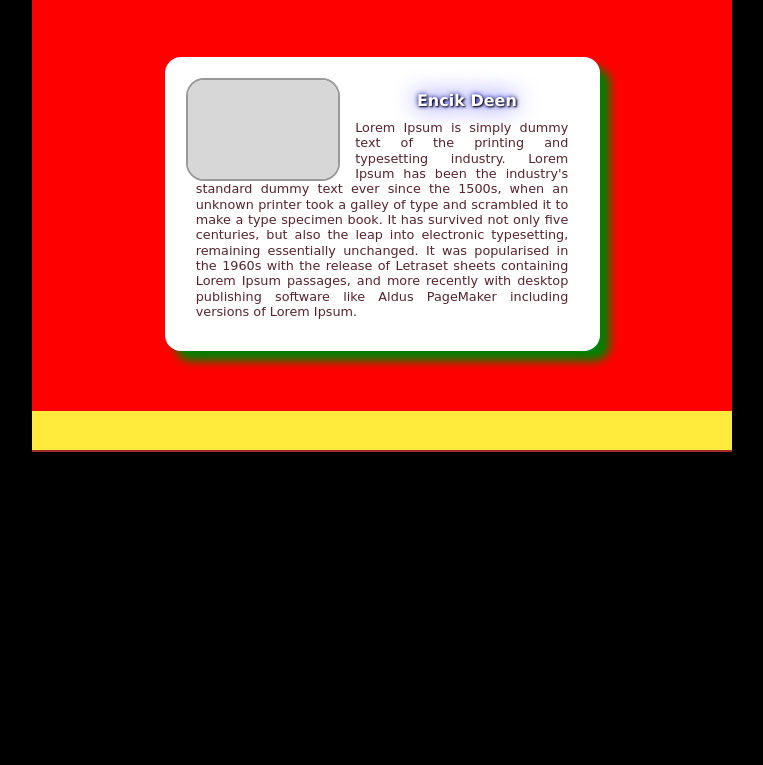
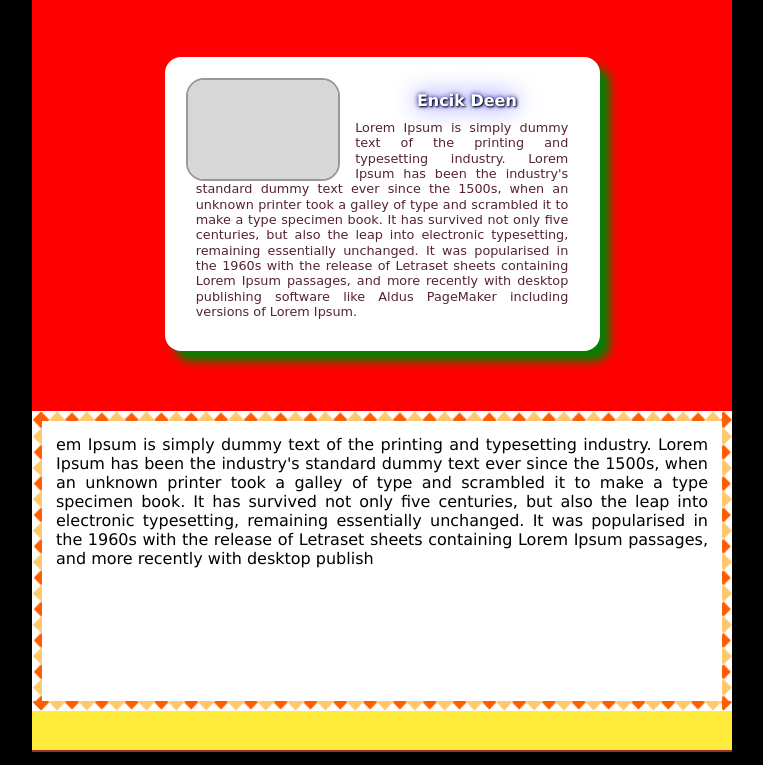
Before and after one commit to ibnujusup/ibnujusup.github.io, a plain HTML site: page latihan/htmlcssp2/latihan4.html in a window 1280 px wide. Shown: the part 164-929 px from the top of the page, without its empty margins (258-1021 px from the left). Before the commit the page ends 800 px from the top, so only its background shows below. Drawn offline with Linux system fonts and the light colour scheme; grey boxes are pictures that could not be loaded; a web font is replaced by a local one.

Commit message:
Update latihan4.html

```diff
--- a/latihan/htmlcssp2/latihan4.html
+++ b/latihan/htmlcssp2/latihan4.html
@@ -116,7 +116,6 @@
 	    border: 2px solid black;
 	    margin-right: 4%;
 	    opacity: 0.4;
-
 	}
 
 
@@ -140,6 +139,19 @@
 	    line-height: 1.2em;
 	    text-align: justify;
 		font-family: 'Baloo Bhai', cursive;
+	}
+
+
+	#divExtra {
+	    border: 10px solid black;
+	    border-image: url(https://ibnujusup.github.io/latihan/htmlcssp2/border.png) 20% round;
+	    width: 100%;
+	    height: 300px;
+	    background-color: white;
+	    box-sizing: border-box;
+	    padding: 14px;
+	    text-align: justify;
+	    font-size: 1em;
 	}
 
 	#divFooter {
@@ -175,7 +187,10 @@
 			<p>Lorem Ipsum is simply dummy text of the printing and typesetting industry. Lorem Ipsum has been the industry's standard dummy text ever since the 1500s, when an unknown printer took a galley of type and scrambled it to make a type specimen book. It has survived not only five centuries, but also the leap into electronic typesetting, remaining essentially unchanged. It was popularised in the 1960s with the release of Letraset sheets containing Lorem Ipsum passages, and more recently with desktop publishing software like Aldus PageMaker including versions of Lorem Ipsum.</p>
 			</div>
 		</div>
-		<div id="divFooter"></div>
+	<div id="divExtra">
+		<p>em Ipsum is simply dummy text of the printing and typesetting industry. Lorem Ipsum has been the industry's standard dummy text ever since the 1500s, when an unknown printer took a galley of type and scrambled it to make a type specimen book. It has survived not only five centuries, but also the leap into electronic typesetting, remaining essentially unchanged. It was popularised in the 1960s with the release of Letraset sheets containing Lorem Ipsum passages, and more recently with desktop publish</p>
+	</div>
+	<div id="divFooter"></div>
 	</div>
 </body>
 </html>
```
